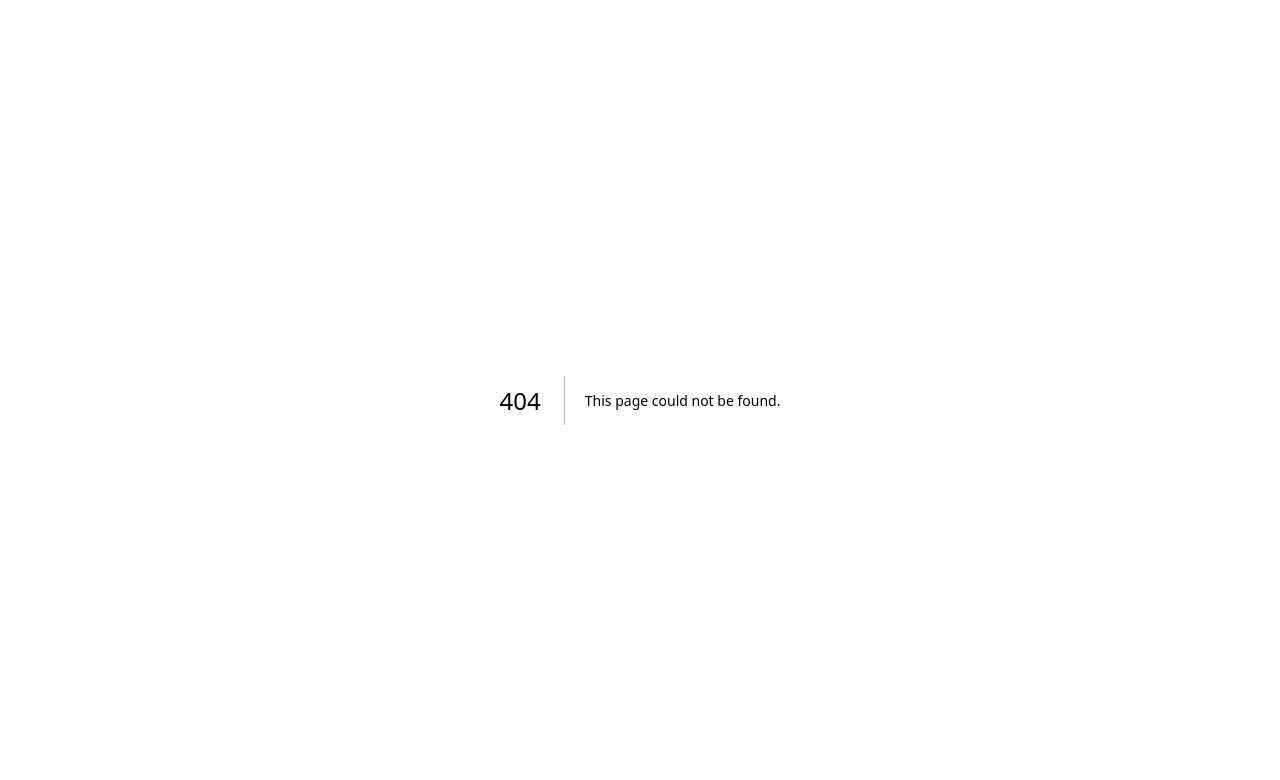
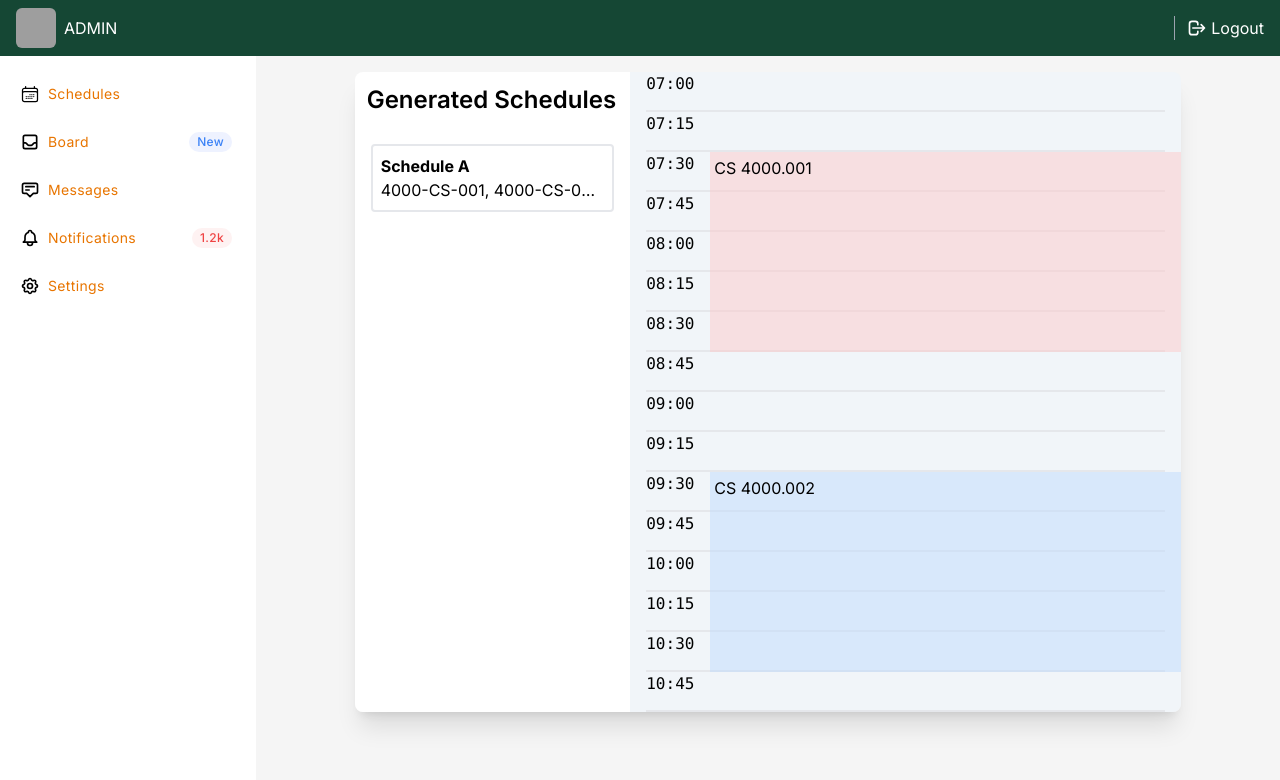
Before and after one commit to rayveng1/InstructorScheduler, a Next.js app: page /dashboard/schedules in a window 1280 px wide. Before the commit this address had no page. Shown: the top 780 px of the page. Built offline with nearby package versions, Linux system fonts and the light colour scheme; grey boxes are pictures that could not be loaded.

Commit message:
schedule page

```diff
--- a/src/app/dashboard/layout.tsx
+++ b/src/app/dashboard/layout.tsx
@@ -6,8 +6,7 @@ export default function DashboardLayout({
   children: React.ReactNode;
 }) {
   return (
-    <>
-      <div className="min-h-screen flex flex-col flex-auto flex-shrink-0 dark:bg-gray-700 text-black dark:text-white">
+    <div className="h-screen flex flex-col flex-auto flex-shrink-0 dark:bg-gray-700 text-black dark:text-white">
       <div className="fixed w-full flex items-center justify-between h-14 text-white z-10">
         <div className="flex items-center justify-start pl-4 w-14 md:w-64 h-14 bg-utdgreen border-none">
           <img
@@ -60,8 +59,8 @@ export default function DashboardLayout({
                 </div>
               </li> */}
             <li>
-                <a
-                  href="#"
+              <Link
+                href="/dashboard/schedules"
                 className="relative flex flex-row items-center h-11 focus:outline-none hover:bg-utdorange dark:hover:bg-gray-600 text-utdorange hover:text-white border-l-4 border-transparent hover:border-utdgreen dark:hover:border-gray-800 pr-6"
               >
                 <span className="inline-flex justify-center items-center ml-4">
@@ -83,7 +82,7 @@ export default function DashboardLayout({
                 <span className="ml-2 text-sm tracking-wide truncate">
                   Schedules
                 </span>
-                </a>
+              </Link>
             </li>
             <li>
               <a
@@ -207,6 +206,5 @@ export default function DashboardLayout({
 
       <div className="h-full ml-14 mt-14 md:ml-64">{children}</div>
     </div>
-    </>
   );
 }
--- /dev/null
+++ b/src/app/dashboard/schedules/page.tsx
@@ -0,0 +1,65 @@
+"use client";
+import { useEffect, useRef } from "react";
+
+export default function SchedulesPage() {
+  //   const ref1 = useRef(null);
+  //   const ref2 = useRef(null);
+
+  const generateGridRows = () => {
+    let res = [];
+    for (let i = 0; i < 57; i++) {
+      res.push(
+        <div className="border-b-2 font-mono col-span-full row-span-1">
+          {(Math.floor((15 * i) / 60) + 7).toString().padStart(2, "0")}:
+          {((15 * i) % 60).toString().padStart(2, "0")}
+        </div>
+      );
+    }
+    return res;
+  };
+
+  //   useEffect(() => {
+  //     (ref2.current as any).style.height = `${
+  //       (ref1.current as any).scrollHeight
+  //     }px`;
+  //   }, []);
+
+  return (
+    <div className="p-4 h-full">
+      <div className="flex flex-row w-5/6 mx-auto h-5/6 rounded-lg shadow-xl">
+        <div className="basis-1/3 w-1/3 bg-blue-200 rounded-l-lg bg-white">
+          <h1 className="px-3 py-3 text-2xl font-semibold">
+            Generated Schedules
+          </h1>
+          <ul>
+            <li className="border-2 m-4 rounded p-2 cursor-pointer">
+              <h1 className="font-bold">Schedule A</h1>
+              <p className="text-ellipsis overflow-hidden whitespace-nowrap">
+                4000-CS-001, 4000-CS-002, 4000-CS-003, 4000-CS-004 4000-CS-001,
+                4000-CS-002, 4000-CS-003, 4000-CS-004
+              </p>
+            </li>
+          </ul>
+        </div>
+        <div className="basis-2/3 bg-slate-100 rounded-r-lg overflow-y-scroll relative">
+          <div className="grid grid-cols-1 grid-rows-57 px-4">
+            {generateGridRows()}
+          </div>
+          <div className="absolute w-full top-0 left-0 pl-20 grid grid-cols-1 grid-rows-57">
+            <div className="col-span-full bg-red-200/50 row-span-5 row-start-3 p-1 hover:bg-red-200/80">
+              <p className="">CS 4000.001</p>
+            </div>
+
+            <div className="col-span-full bg-blue-200/50 row-span-5 row-start-[11] p-1 hover:bg-blue-200/80">
+              <p className="">CS 4000.002</p>
+            </div>
+
+            <div className="col-span-full bg-green-200/50 row-span-5 row-start-[31] p-1 hover:bg-green-200/80">
+              <p className="">CS 4000.002</p>
+            </div>
+          </div>
+        </div>
+      </div>
+    </div>
+  );
+}
--- a/src/app/dashboard/settings/page.tsx
+++ b/src/app/dashboard/settings/page.tsx
@@ -1,8 +1,16 @@
 "use client";
 
 import Link from "next/link";
+import { useState } from "react";
+import { dummy_edu, dummy_exp } from "./static/dummy_data";
 
 export default function SettingsPage() {
+  const [allowEmailNotifs, setAllowEmailNotifs] = useState<boolean>(false);
+  const [allowTextNotifs, setAllowTextNotifs] = useState<boolean>(false);
+
+  const [education, setEducation] = useState(dummy_edu);
+  const [experience, setExperience] = useState(dummy_exp);
+
   return (
     <div className="container mx-auto my-5 px-5 pb-[200px]">
       <div className="md:flex no-wrap md:-mx-2 ">
@@ -154,50 +162,78 @@ export default function SettingsPage() {
                     </span>
                     <span className="tracking-wide">Experience</span>
                   </div>
-                  <Link href="/dashboard/settings/edit/expedu">
-                    <svg
-                      xmlns="http://www.w3.org/2000/svg"
-                      viewBox="0 0 20 20"
-                      fill="currentColor"
-                      className="w-5 h-5 fill-utdorange"
-                    >
-                      <path d="M5.433 13.917l1.262-3.155A4 4 0 017.58 9.42l6.92-6.918a2.121 2.121 0 013 3l-6.92 6.918c-.383.383-.84.685-1.343.886l-3.154 1.262a.5.5 0 01-.65-.65z" />
-                      <path d="M3.5 5.75c0-.69.56-1.25 1.25-1.25H10A.75.75 0 0010 3H4.75A2.75 2.75 0 002 5.75v9.5A2.75 2.75 0 004.75 18h9.5A2.75 2.75 0 0017 15.25V10a.75.75 0 00-1.5 0v5.25c0 .69-.56 1.25-1.25 1.25h-9.5c-.69 0-1.25-.56-1.25-1.25v-9.5z" />
-                    </svg>
-                  </Link>
                 </div>
                 <ul className="list-inside space-y-2">
-                  <li>
+                  <li className="border-2 border-white px-2 hover:border-black relative group">
                     <div className="text-utdgreen dark:text-white">
                       Owner at Her Company Inc.
                     </div>
                     <div className="text-gray-500 dark:text-white text-xs">
                       March 2020 - Now
                     </div>
+                    <button
+                      className="absolute top-0 right-0 hidden group-hover:block text-red-500"
+                      onClick={(e) => {
+                        console.log(e.currentTarget.parentElement);
+                        e.currentTarget.parentElement!.style.display = "none";
+                      }}
+                    >
+                      Remove
+                    </button>
                   </li>
-                  <li>
+                  <li className="border-2 border-white px-2 hover:border-black relative group">
                     <div className="text-utdgreen dark:text-white">
                       Owner at Her Company Inc.
                     </div>
                     <div className="text-gray-500 dark:text-white text-xs">
                       March 2020 - Now
                     </div>
+                    <button
+                      className="absolute top-0 right-0 hidden group-hover:block text-red-500"
+                      onClick={(e) => {
+                        console.log(e.currentTarget.parentElement);
+                        e.currentTarget.parentElement!.style.display = "none";
+                      }}
+                    >
+                      Remove
+                    </button>
                   </li>
-                  <li>
+                  <li className="border-2 border-white px-2 hover:border-black relative group">
                     <div className="text-utdgreen dark:text-white">
                       Owner at Her Company Inc.
                     </div>
                     <div className="text-gray-500 dark:text-white text-xs">
                       March 2020 - Now
                     </div>
+                    <button
+                      className="absolute top-0 right-0 hidden group-hover:block text-red-500"
+                      onClick={(e) => {
+                        console.log(e.currentTarget.parentElement);
+                        e.currentTarget.parentElement!.style.display = "none";
+                      }}
+                    >
+                      Remove
+                    </button>
                   </li>
-                  <li>
+                  <li className="border-2 border-white px-2 hover:border-black relative group">
                     <div className="text-utdgreen dark:text-white">
                       Owner at Her Company Inc.
                     </div>
                     <div className="text-gray-500 text-xs dark:text-white">
                       March 2020 - Now
                     </div>
+                    <button
+                      className="absolute top-0 right-0 hidden group-hover:block text-red-500"
+                      onClick={(e) => {
+                        console.log(e.currentTarget.parentElement);
+                        e.currentTarget.parentElement!.style.display = "none";
+                      }}
+                    >
+                      Remove
+                    </button>
+                  </li>
+                  <li className="bg-gray-50 border-2 rounded-lg mx-2 py-2 hover:bg-emerald-200 hover:border-green-400 duration-300 cursor-pointer">
+                    <p className="w-full text-center">Add Experience</p>
                   </li>
                 </ul>
               </div>
@@ -224,32 +260,44 @@ export default function SettingsPage() {
                     </span>
                     <span className="tracking-wide">Education</span>
                   </div>
-                  <svg
-                    xmlns="http://www.w3.org/2000/svg"
-                    viewBox="0 0 20 20"
-                    fill="currentColor"
-                    className="w-5 h-5 fill-utdorange"
-                  >
-                    <path d="M5.433 13.917l1.262-3.155A4 4 0 017.58 9.42l6.92-6.918a2.121 2.121 0 013 3l-6.92 6.918c-.383.383-.84.685-1.343.886l-3.154 1.262a.5.5 0 01-.65-.65z" />
-                    <path d="M3.5 5.75c0-.69.56-1.25 1.25-1.25H10A.75.75 0 0010 3H4.75A2.75 2.75 0 002 5.75v9.5A2.75 2.75 0 004.75 18h9.5A2.75 2.75 0 0017 15.25V10a.75.75 0 00-1.5 0v5.25c0 .69-.56 1.25-1.25 1.25h-9.5c-.69 0-1.25-.56-1.25-1.25v-9.5z" />
-                  </svg>
                 </div>
                 <ul className="list-inside space-y-2">
-                  <li>
+                  <li className="border-2 border-white px-2 hover:border-black relative group">
                     <div className="text-utdgreen dark:text-white">
                       Masters Degree in Oxford
                     </div>
                     <div className="text-gray-500 dark:text-white text-xs">
                       March 2020 - Now
                     </div>
+                    <button
+                      className="absolute top-0 right-0 hidden group-hover:block text-red-500"
+                      onClick={(e) => {
+                        console.log(e.currentTarget.parentElement);
+                        e.currentTarget.parentElement!.style.display = "none";
+                      }}
+                    >
+                      Remove
+                    </button>
                   </li>
-                  <li>
+                  <li className="border-2 border-white px-2 hover:border-black relative group">
                     <div className="text-utdgreen dark:text-white">
                       Bachelors in LPU
                     </div>
                     <div className="text-gray-500 dark:text-white text-xs">
                       March 2020 - Now
                     </div>
+                    <button
+                      className="absolute top-0 right-0 hidden group-hover:block text-red-500"
+                      onClick={(e) => {
+                        console.log(e.currentTarget.parentElement);
+                        e.currentTarget.parentElement!.style.display = "none";
+                      }}
+                    >
+                      Remove
+                    </button>
+                  </li>
+                  <li className="bg-gray-50 border-2 rounded-lg mx-2 py-2 hover:bg-emerald-200 hover:border-green-400 duration-300 cursor-pointer">
+                    <p className="w-full text-center">Add Education</p>
                   </li>
                 </ul>
               </div>
@@ -286,12 +334,12 @@ export default function SettingsPage() {
                     type="checkbox"
                     value=""
                     className="sr-only peer"
-                    checked={false}
+                    checked={allowEmailNotifs}
                     onChange={(event) => {
-                      null;
+                      setAllowEmailNotifs(event.currentTarget.checked);
                     }}
                   />
-                  <div className="w-11 h-6 bg-gray-200 peer-focus:outline-none dark:peer-focus:ring-blue-800 rounded-full peer dark:bg-gray-700 peer-checked:after:translate-x-full peer-checked:after:border-white dark:peer-checked:after:border-slate-500 after:content-[''] after:absolute after:top-[2px] after:left-[2px] after:bg-white dark:after:bg-slate-500 after:border-gray-300 after:border after:rounded-full after:h-5 after:w-5 after:transition-all dark:border-gray-600 peer-checked:bg-mooylw"></div>
+                  <div className="w-11 h-6 bg-gray-200 peer-focus:outline-none dark:peer-focus:ring-blue-800 rounded-full peer dark:bg-gray-700 peer-checked:after:translate-x-full peer-checked:after:border-white dark:peer-checked:after:border-slate-500 after:content-[''] after:absolute after:top-[2px] after:left-[2px] after:bg-white dark:after:bg-slate-500 after:border-gray-300 after:border after:rounded-full after:h-5 after:w-5 after:transition-all dark:border-gray-600 peer-checked:bg-emerald-200"></div>
                 </label>
               </div>
 
@@ -302,12 +350,12 @@ export default function SettingsPage() {
                     type="checkbox"
                     value=""
                     className="sr-only peer"
-                    checked={true}
-                    onChange={() => {
-                      null;
+                    checked={allowTextNotifs}
+                    onChange={(event) => {
+                      setAllowTextNotifs(event.currentTarget.checked);
                     }}
                   />
-                  <div className="w-11 h-6 bg-gray-200 peer-focus:outline-none dark:peer-focus:ring-blue-800 rounded-full peer dark:bg-gray-700 peer-checked:after:translate-x-full peer-checked:after:border-white dark:peer-checked:after:border-slate-500 after:content-[''] after:absolute after:top-[2px] after:left-[2px] after:bg-white dark:after:bg-slate-500 after:border-gray-300 after:border after:rounded-full after:h-5 after:w-5 after:transition-all dark:border-gray-600 peer-checked:bg-mooylw"></div>
+                  <div className="w-11 h-6 bg-gray-200 peer-focus:outline-none dark:peer-focus:ring-blue-800 rounded-full peer dark:bg-gray-700 peer-checked:after:translate-x-full peer-checked:after:border-white dark:peer-checked:after:border-slate-500 after:content-[''] after:absolute after:top-[2px] after:left-[2px] after:bg-white dark:after:bg-slate-500 after:border-gray-300 after:border after:rounded-full after:h-5 after:w-5 after:transition-all dark:border-gray-600 peer-checked:bg-emerald-200"></div>
                 </label>
               </div>
             </form>
--- /dev/null
+++ b/src/app/dashboard/settings/static/dummy_data.ts
@@ -0,0 +1,26 @@
+export const dummy_exp = [
+  {
+    title: "L3 Engineer at Goobles Inc.",
+    start: "March 2020",
+    end: "June 2020",
+  },
+  {
+    title: "Senior Parts Engineer at NASA",
+    start: "July 2015",
+    end: "January 2019",
+  },
+  {
+    title: "Software Engineer at Tables n' Chairs",
+    start: "June 2004",
+    end: "June 2006",
+  },
+];
+
+export const dummy_edu = [
+  {
+    title: "B.S. Computer Science",
+    university: "The University of Notre Dame",
+    start: "April 1999",
+    end: "December 2003",
+  },
+];
--- a/src/app/globals.css
+++ b/src/app/globals.css
@@ -8,6 +8,12 @@
   --background-end-rgb: 255, 255, 255;
 }
 
+html,
+body {
+  height: 100%;
+  overflow-y: hidden;
+}
+
 body {
   color: rgb(var(--foreground-rgb));
   background: #f5f5f5;
--- a/tailwind.config.ts
+++ b/tailwind.config.ts
@@ -17,6 +17,9 @@ const config: Config = {
         utdgreen: "#154734",
         utdorange: "#e87500",
       },
+      gridTemplateRows: {
+        "57": "repeat(56, 40px)",
+      },
     },
   },
   plugins: [],
```
Lines whose indentation alone changed are shown as unchanged.
